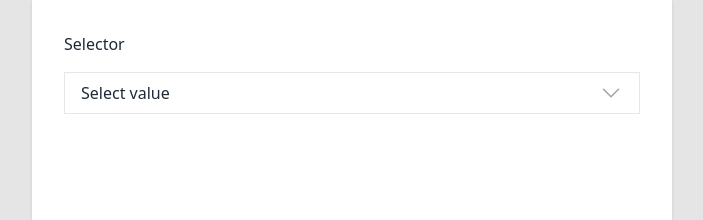
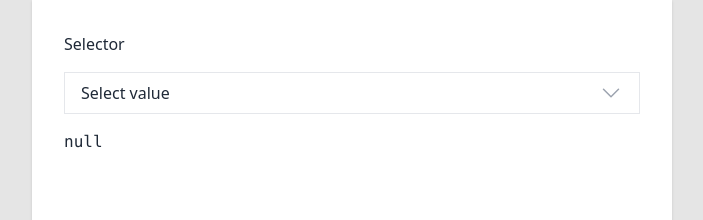
Before and after one commit to Inkvii/material-tailwind, a React (Vite) app: page / in a window 1280 px wide. Shown: the top 220 px of the page, without its empty margins (288-991 px from the left). Built offline with nearby package versions, Linux system fonts and the light colour scheme.

Commit message:
added typings

```diff
--- a/src/pages/SelectPage.tsx
+++ b/src/pages/SelectPage.tsx
@@ -4,7 +4,7 @@ import { CheckIcon, ChevronDownIcon } from "@heroicons/react/24/solid"
 import clsx from "clsx"
 
 
-const MyOptions: SelectOption[] = [
+const MyOptions: SelectOption<number>[] = [
   { key: "First option", value: 1 },
   { key: "Second option", value: 2 },
   { key: "Third option", value: 3 },
@@ -13,39 +13,36 @@ const MyOptions: SelectOption[] = [
 ]
 
 
-type SelectOption = { key: string, value: unknown }
+type SelectOption<T> = { key: string, value: T }
 
 export default function SelectPage() {
-  const [selectedIndex, setSelectedIndex] = useState<number | -1>(-1)
-  const options = useRef<SelectOption[]>(
-    Object.values(MyOptions)
-      .map(entry => {
-        return { key: entry.key, value: entry.value }
-      }),
-  )
+  const [selected, setSelected] = useState<SelectOption<number> | null>(null)
+  const options = useRef<SelectOption<number>[]>([...MyOptions])
 
   return (
     <div className={"w-1/2 shadow p-8 mx-auto flex flex-col gap-4 bg-white h-screen"}>
       <div>
         Selector
       </div>
-      <Select selected={selectedIndex} options={options.current} onChange={setSelectedIndex} />
+      <Select selected={selected} options={options.current} onChange={setSelected} />
       <pre>
-        {JSON.stringify(options.current[selectedIndex], null, 2)}
+        {JSON.stringify(selected, null, 2)}
       </pre>
     </div>
   )
 }
 
 
-export function Select(props: { selected: number, options: SelectOption[], onChange: (index: number) => void }) {
+export function Select<V, T extends SelectOption<V>>(props: { selected: T | null, options: T[], onChange: (index: T | null) => void }) {
   return (
-    <Listbox value={props.selected} onChange={(value) => props.onChange(value)}>
+    <Listbox value={props.selected} onChange={(value) => {
+      props.onChange(value)
+    }}>
       <div className={"relative"}>
 
         <Listbox.Button className={"border px-4 py-2 w-full"}>
           <div className={"flex gap-4 justify-between"}>
-            <label>{props.selected >= 0 ? props.options[props.selected].key : "Select value"}</label>
+            <label>{props.selected ? props.selected.key : "Select value"}</label>
             <ChevronDownIcon className={"text-gray-400 h-6 w-6"} />
           </div>
 
@@ -56,8 +53,8 @@ export function Select(props: { selected: number, options: SelectOption[], onCha
           "ring-1 ring-primary-400 ring-opacity-5 focus:outline-none",
           "child:px-4 child:py-2",
         )}>
-          {props.options.map((option, index) => <SelectOption index={index} option={option} key={option.key}
-                                                              isSelected={props.options[props.selected]?.key === option.key} />)}
+          {props.options.map((option) => <SelectOption option={option} key={option.key}
+                                                       isSelected={props.selected?.key === option.key} />)}
         </Listbox.Options>
       </div>
     </Listbox>
@@ -65,7 +62,7 @@ export function Select(props: { selected: number, options: SelectOption[], onCha
 }
 
 
-function SelectOption(props: { index: number, option: SelectOption, isSelected: boolean }) {
+function SelectOption<V>(props: { option: SelectOption<V>, isSelected: boolean }) {
   return (
     <Listbox.Option
       className={({ active, selected }) =>
@@ -76,7 +73,7 @@ function SelectOption(props: { index: number, option: SelectOption, isSelected:
           selected && ["bg-blue-700 text-white"],
         )
       }
-      value={props.index}
+      value={props.option}
     >
       <span className={"block truncate"}>{props.option.key}</span>
       {props.isSelected && <CheckIcon className={"h-6 w-6 text-white"} />}
```
